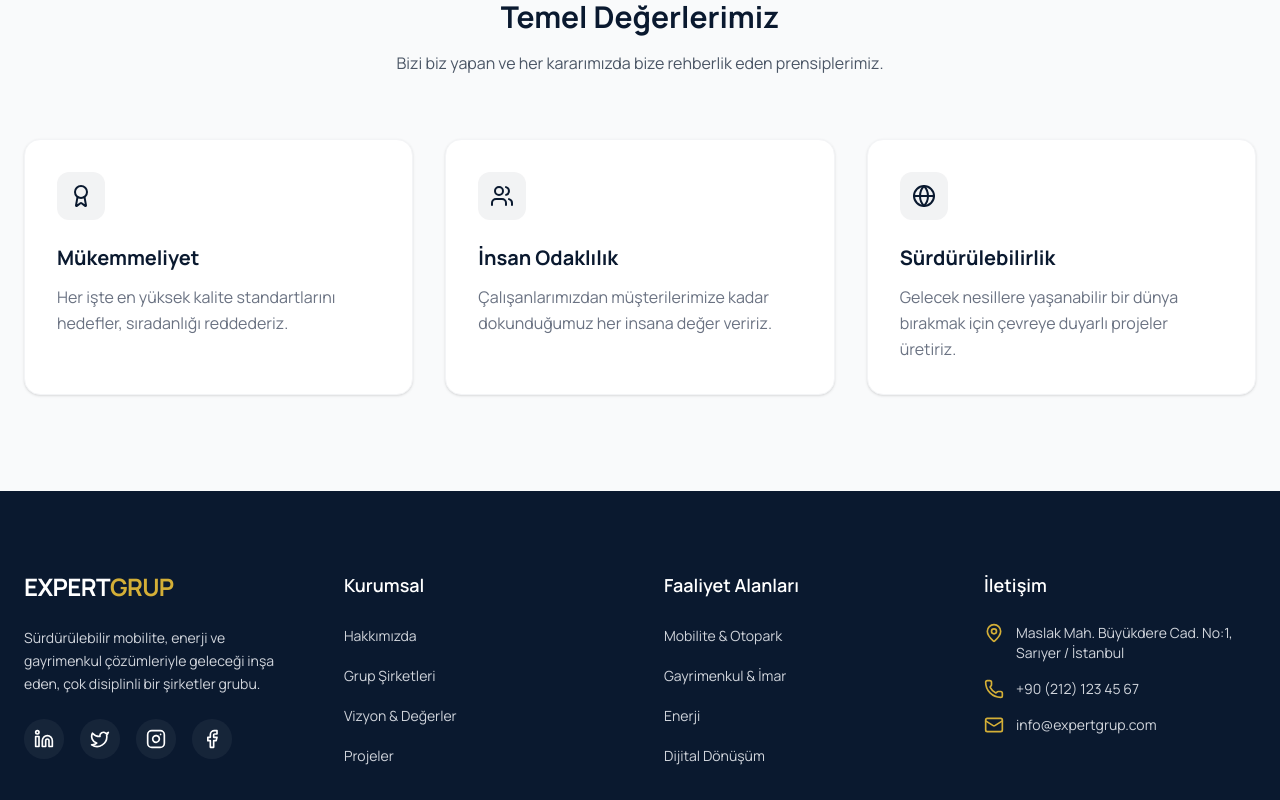
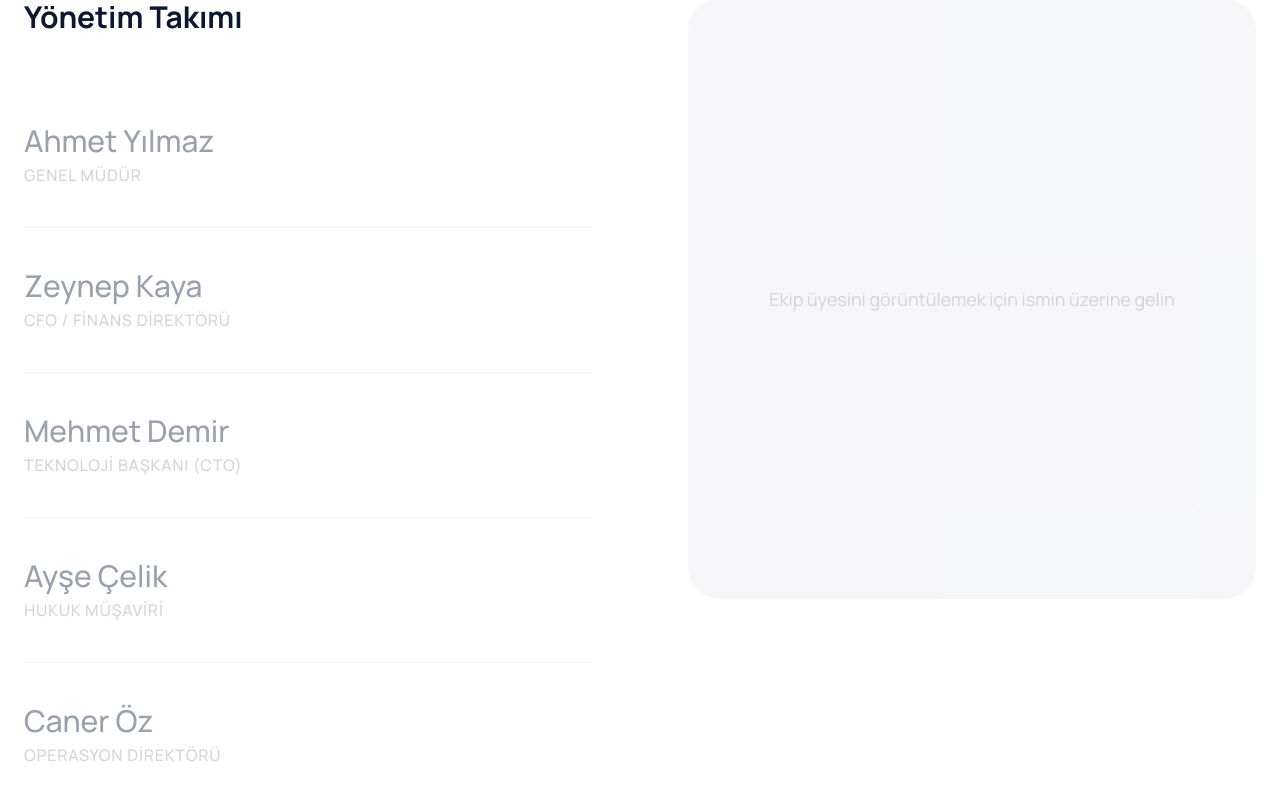
Before and after one commit to tacker2022/expert-grup-website, a Next.js app: page /about in a window 1280 px wide. Shown: the part 1520-2320 px from the top of the page. Built offline with nearby package versions, Linux system fonts and the light colour scheme.

Commit message:
feat: add executive style team list to about page

```diff
--- a/app/about/page.tsx
+++ b/app/about/page.tsx
@@ -2,6 +2,7 @@ import { PageHeader } from "@/components/layout/page-header";
 import { Navbar } from "@/components/layout/navbar";
 import { Footer } from "@/components/layout/footer";
 import { CheckCircle2, Award, Users, Globe } from "lucide-react";
+import { TeamList } from "@/components/about/team-list";
 
 export const metadata = {
     title: "Hakkımızda | Expert Grup",
@@ -72,6 +73,9 @@ export default function AboutPage() {
                     </div>
                 </section>
 
+                {/* Team Section (Executive List) */}
+                <TeamList />
+
                 {/* Values Grid */}
                 <section className="py-24 bg-gray-50">
                     <div className="container mx-auto px-6">
--- /dev/null
+++ b/components/about/team-list.tsx
@@ -0,0 +1,129 @@
+"use client";
+
+import { useState } from "react";
+import { motion, AnimatePresence } from "framer-motion";
+import { MoveRight } from "lucide-react";
+
+interface TeamMember {
+    id: number;
+    name: string;
+    role: string;
+    image: string;
+    description: string;
+}
+
+// Sample Data - In production, this would come from props or API
+const TEAM: TeamMember[] = [
+    {
+        id: 1,
+        name: "Ahmet Yılmaz",
+        role: "Genel Müdür",
+        image: "https://images.unsplash.com/photo-1560250097-0b93528c311a?q=80&w=2144&auto=format&fit=crop",
+        description: "20+ yıllık gayrimenkul ve yatırım tecrübesi ile grubun stratejik liderliğini yürütmektedir."
+    },
+    {
+        id: 2,
+        name: "Zeynep Kaya",
+        role: "CFO / Finans Direktörü",
+        image: "https://images.unsplash.com/photo-1573496359142-b8d87734a5a2?q=80&w=2088&auto=format&fit=crop",
+        description: "Uluslararası finans yönetimi ve kurumsal risk analizlerinde uzmanlaşmış bir lider."
+    },
+    {
+        id: 3,
+        name: "Mehmet Demir",
+        role: "Teknoloji Başkanı (CTO)",
+        image: "https://images.unsplash.com/photo-1472099645785-5658abf4ff4e?q=80&w=2070&auto=format&fit=crop",
+        description: "Dijital dönüşüm süreçlerimizin ve teknolojik altyapımızın mimarı."
+    },
+    {
+        id: 4,
+        name: "Ayşe Çelik",
+        role: "Hukuk Müşaviri",
+        image: "https://images.unsplash.com/photo-1580489944761-15a19d654956?q=80&w=2061&auto=format&fit=crop",
+        description: "Şirketler hukukundaki derin bilgisiyle tüm operasyonlarımızın yasal güvencesi."
+    },
+    {
+        id: 5,
+        name: "Caner Öz",
+        role: "Operasyon Direktörü",
+        image: "https://images.unsplash.com/photo-1519085360753-af0119f7cbe7?q=80&w=2134&auto=format&fit=crop",
+        description: "Saha operasyonlarının verimliliği ve entegrasyonundan sorumlu yönetici."
+    }
+];
+
+export function TeamList() {
+    const [activeMember, setActiveMember] = useState<TeamMember | null>(null);
+
+    return (
+        <section className="py-24 bg-white">
+            <div className="container mx-auto px-6">
+                <div className="flex flex-col lg:flex-row gap-12 lg:gap-24">
+
+                    {/* Left Side: The List */}
+                    <div className="lg:w-1/2">
+                        <h2 className="text-3xl font-bold text-expert-navy mb-12">Yönetim Takımı</h2>
+                        <div className="divide-y divide-gray-100">
+                            {TEAM.map((member) => (
+                                <div
+                                    key={member.id}
+                                    onMouseEnter={() => setActiveMember(member)}
+                                    // Keep active on touch devices or click if needed, but hover is primary for this style
+                                    className="group py-8 md:py-10 cursor-pointer flex flex-col md:flex-row md:items-center justify-between gap-4 transition-all duration-300"
+                                >
+                                    <div className="space-y-1">
+                                        <h3 className={`text-2xl md:text-3xl font-medium transition-colors duration-300 ${activeMember?.id === member.id ? 'text-expert-navy translate-x-4' : 'text-gray-400 group-hover:text-expert-anthracite'}`}>
+                                            {member.name}
+                                        </h3>
+                                        <p className={`text-sm md:text-base font-medium tracking-wider uppercase transition-colors duration-300 ${activeMember?.id === member.id ? 'text-expert-gold translate-x-4' : 'text-gray-300 group-hover:text-gray-500'}`}>
+                                            {member.role}
+                                        </p>
+                                    </div>
+
+                                    {/* Icon visible only on active/hover */}
+                                    <div className={`hidden md:block opacity-0 transition-all duration-300 transform ${activeMember?.id === member.id ? 'opacity-100 translate-x-0' : '-translate-x-4'}`}>
+                                        <MoveRight className="w-8 h-8 text-expert-gold" />
+                                    </div>
+                                </div>
+                            ))}
+                        </div>
+                    </div>
+
+                    {/* Right Side: Sticky Image Reveal */}
+                    <div className="lg:w-1/2 relative hidden lg:block">
+                        <div className="sticky top-32 h-[600px] w-full bg-gray-50 rounded-[2rem] overflow-hidden">
+                            <AnimatePresence mode="wait">
+                                {activeMember ? (
+                                    <motion.div
+                                        key={activeMember.id}
+                                        initial={{ opacity: 0, scale: 1.05 }}
+                                        animate={{ opacity: 1, scale: 1 }}
+                                        exit={{ opacity: 0 }}
+                                        transition={{ duration: 0.4 }}
+                                        className="relative w-full h-full"
+                                    >
+                                        <img
+                                            src={activeMember.image}
+                                            alt={activeMember.name}
+                                            className="absolute inset-0 w-full h-full object-cover"
+                                        />
+                                        <div className="absolute inset-0 bg-gradient-to-t from-expert-navy/80 via-transparent to-transparent" />
+
+                                        <div className="absolute bottom-0 left-0 p-10 text-white">
+                                            <p className="text-xl font-light italic leading-relaxed text-white/90">
+                                                "{activeMember.description}"
+                                            </p>
+                                        </div>
+                                    </motion.div>
+                                ) : (
+                                    <div className="w-full h-full flex flex-col items-center justify-center text-gray-300 space-y-4 bg-gray-100/50">
+                                        <p className="text-lg">Ekip üyesini görüntülemek için ismin üzerine gelin</p>
+                                    </div>
+                                )}
+                            </AnimatePresence>
+                        </div>
+                    </div>
+                </div>
+            </div>
+        </section>
+    );
+}
```
